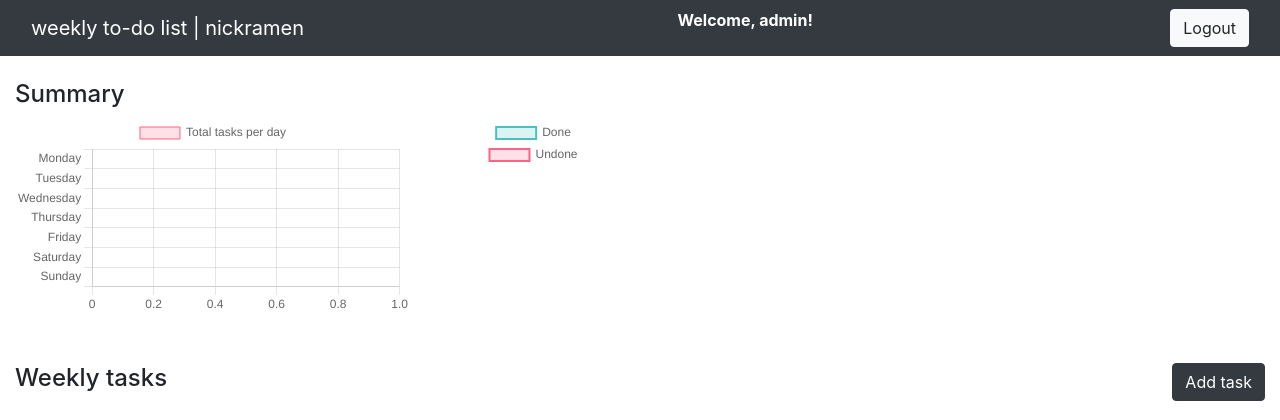
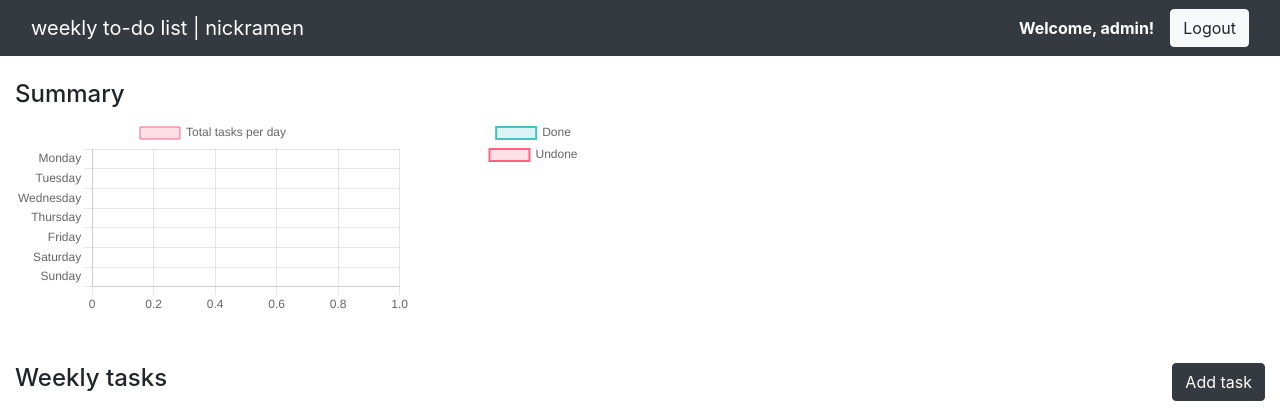
Before and after one commit to nickramen/todo-app, a Flask app: a page that uses app/template/index.html in a window 1280 px wide. Shown: the top 420 px of the page. Run offline with Flask 2, Linux system fonts and the light colour scheme; a user stored in the database is signed in; data comes from the database, SQL or seed files in the repository.

Commit message:
fixed welcome message in the navbar

```diff
--- a/app/template/index.html
+++ b/app/template/index.html
@@ -20,13 +20,16 @@
                 <button class="navbar-toggler" type="button" data-bs-toggle="collapse" data-bs-target="#navbarSupportedContent" aria-controls="navbarSupportedContent" aria-expanded="false" aria-label="Toggle navigation">
                     <span class="navbar-toggler-icon"></span>
                 </button>
-                {% if session.user_id %}
-                    <p style="color:white;"><b>Welcome, {{ session.user_username }}!</b></p>
-                {% else %}
-                {% endif %}
-                <button type="button" class="btn btn-light" id="logout-button" onclick="logoutButton()">Logout</button>
+                <div class="d-flex align-items-center">
+                    {% if session.user_id %}
+                        <a style="color:white;" class="mr-3"><b>Welcome, {{ session.user_username }}!</b></a>
+                    {% else %}
+                    {% endif %}
+                    <button type="button" class="btn btn-light ms-auto" id="logout-button" onclick="logoutButton()">Logout</button>
+                </div>
             </div>
         </nav>
+
 
         <div class="container-fluid">
             <div>
```
Also changed, not shown: app/template/admin.html (+7 -5 lines).
